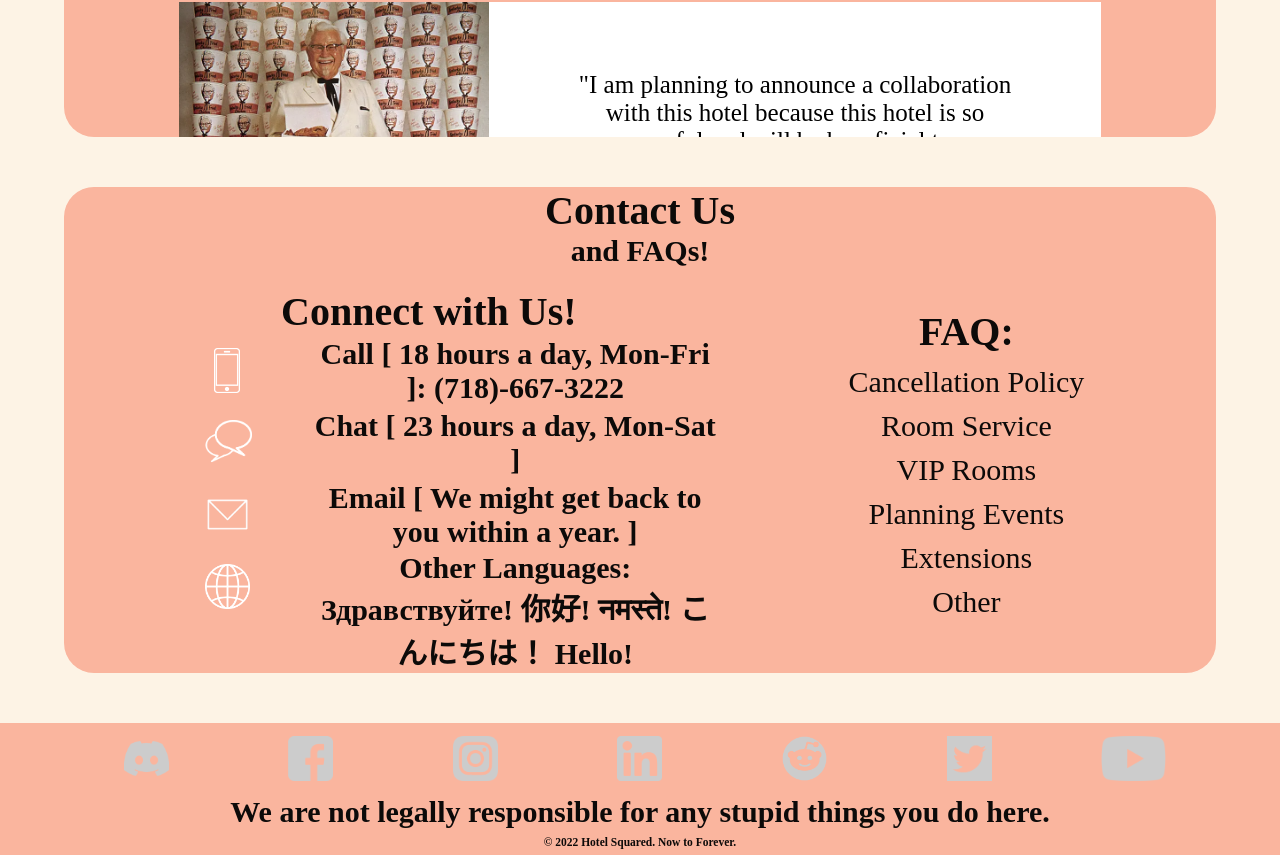
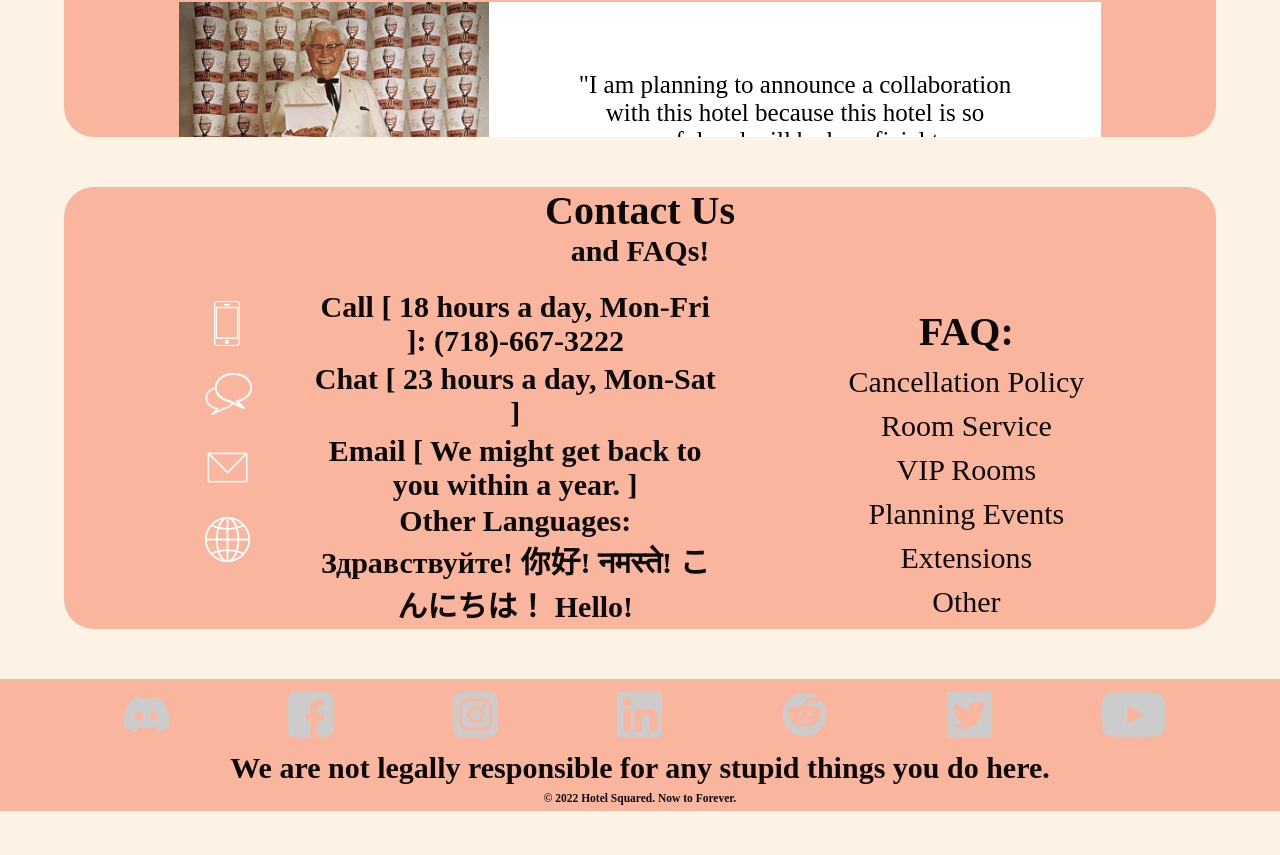
Before and after one commit to staten-island-tech/vue-project-2-ebt, a Nuxt app in the folder project/: page / in a window 1280 px wide. Shown: the part 6163-7018 px from the top of the page. After the commit the page ends 6974 px from the top, so only its background shows below. Built offline with nearby package versions, Linux system fonts and the light colour scheme.

Commit message:
fixing transitions

```diff
--- a/project/components/Card.vue
+++ b/project/components/Card.vue
@@ -30,10 +30,10 @@ export default {
   width: 100%;
   height: 24rem;
   object-fit: contain;
-  transition: 1.25s;
+  transition: 1.2s;
 }
 .img-card:hover {
-  transform: scale(1.2);
+  transform: scale(1.15);
   opacity: 90%;
 }
 
--- a/project/components/contact.vue
+++ b/project/components/contact.vue
@@ -4,7 +4,7 @@
     <h3 class="section-subtitle">and FAQs!</h3>
     <main class="flex-evenly W90 ">
     <div class="w50">
-      <h2>Connect with Us! </h2>
+
 
       <section class="flex-parent">
         <div class="w30">
```
